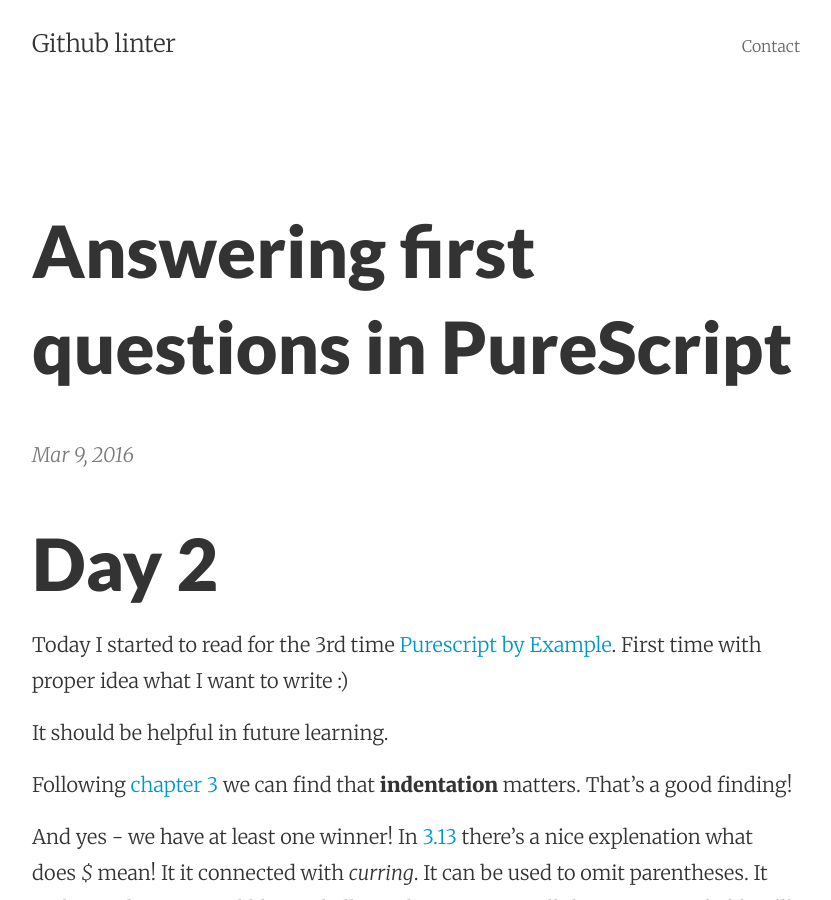
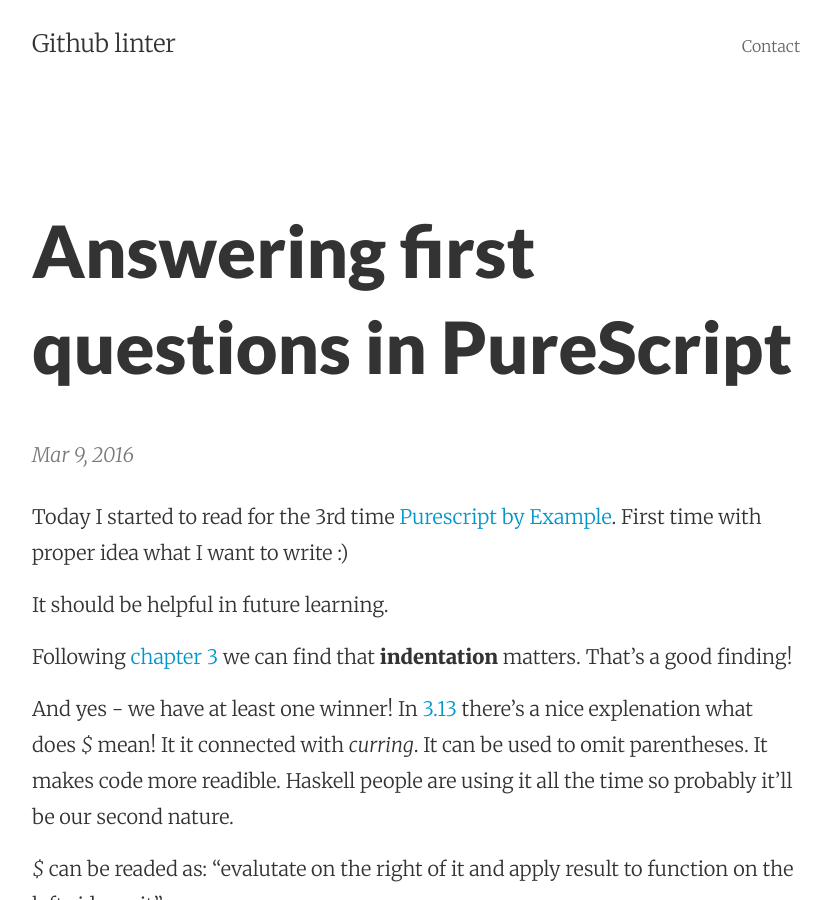
Before and after one commit to matma/matma.github.io, a Jekyll site: the page built from _posts/2016-03-09-answering-first-questions-in-purescript.markdown, in a window 1280 px wide and 900 px high. Shown: the whole window, without its empty margins (224-1055 px from the left). Built offline with Jekyll 4.4.1, drawn with Linux system fonts in a browser that asks for light colours; comment, search, counter and statistics services are not loaded.

Commit message:
Update 2016-03-09-answering-first-questions-in-purescript.markdown

```diff
--- a/_posts/2016-03-09-answering-first-questions-in-purescript.markdown
+++ b/_posts/2016-03-09-answering-first-questions-in-purescript.markdown
@@ -3,8 +3,6 @@ published: true
 title: Answering first questions in PureScript
 layout: post
 ---
-# Day 2
-
 Today I started to read for the 3rd time
 [Purescript by Example](https://leanpub.com/purescript/read).
 First time with proper idea what I want to write :)
```
